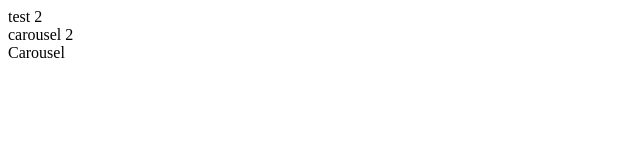
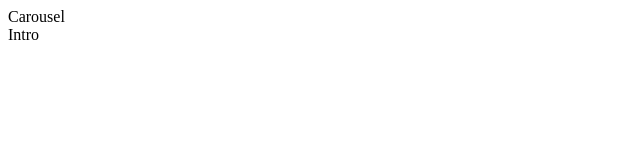
Before and after one commit to khloe1425/layoutBS4, a plain HTML site: page index.html in a window 1280 px wide. Shown: the whole page, without its empty margins (0-640 px from the left). Drawn offline with Linux system fonts and the light colour scheme.

Commit message:
tony day nhanh rieng

```diff
--- a/index.html
+++ b/index.html
@@ -7,9 +7,8 @@
     <title>Document</title>
 </head>
 <body>
-    <section>test 2</section>
     <header></header>
-    <section>carousel 2</section>
     <section>Carousel</section>
+    <section>Intro</section>
 </body>
 </html>
```
